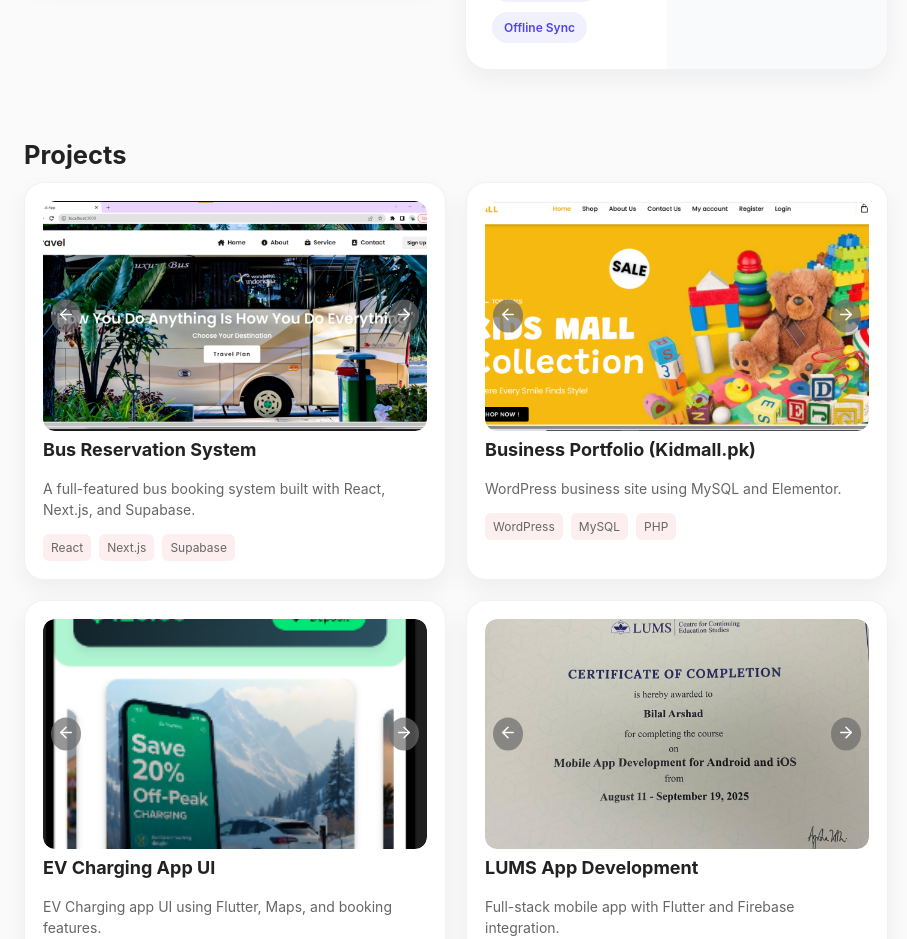
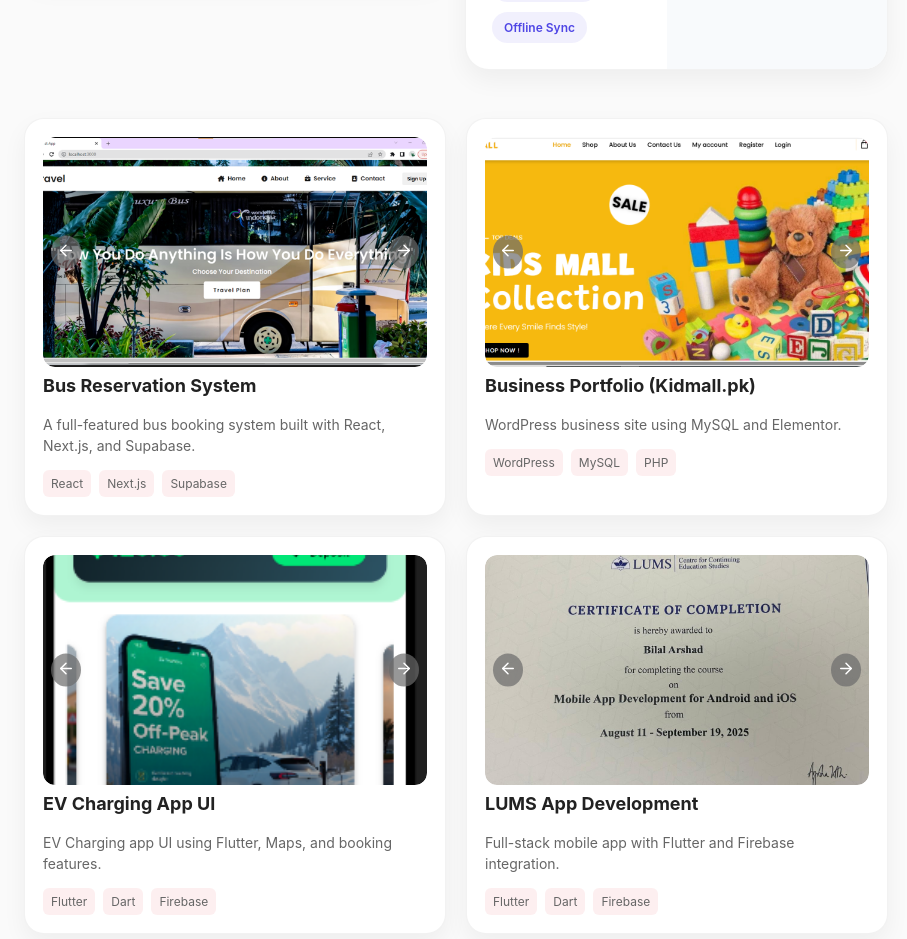
Before and after one commit to bilaltarar008/Portfolio-react, a React (Create React App) app: page / in a window 1280 px wide. Shown: the part 1300-2239 px from the top of the page, without its empty margins (0-907 px from the left). Built offline with nearby package versions, Linux system fonts and the light colour scheme.

Commit message:
updated portfolio ui

```diff
--- a/src/App.js
+++ b/src/App.js
@@ -1860,7 +1860,7 @@ export default function App() {
 function ProjectsSection({ projects }) {
   return (
     <section id="projects">
-      <h2 style={{ marginBottom: 12 }}>Projects</h2>
+      {/* <h2 style={{ marginBottom: 12 }}>Projects:</h2> */}
       <ProjectGrid>
         <AnimatePresence>
           {projects.map((p) => (
```
